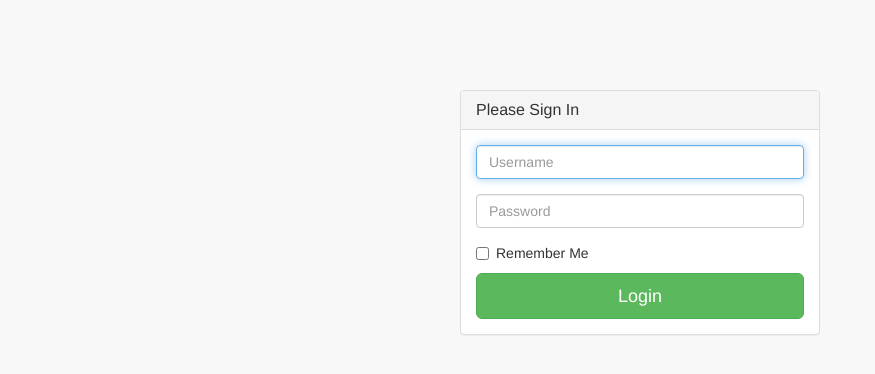
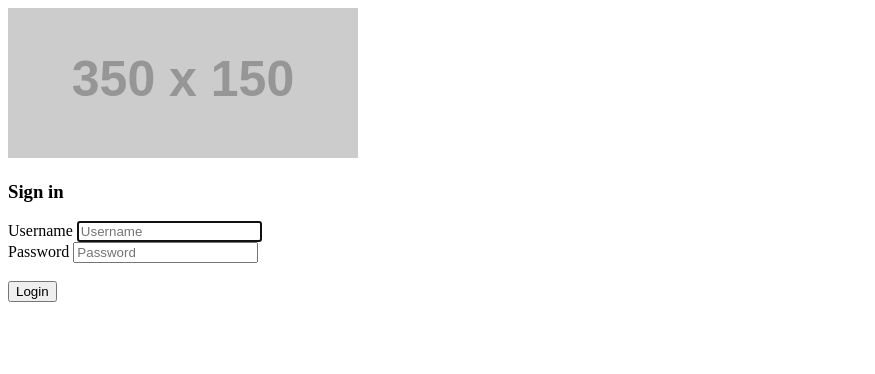
Before and after one commit to DrTeamRocks/dm-lpe, a PHP site: template engine/Views/login.php in a window 1280 px wide. Shown: the top 374 px of the page, without its empty margins (0-875 px from the left). Run offline with PHP 8.4, Linux system fonts and the light colour scheme; the template is opened without the code that fills it: most values are stand-ins (such as "Sample title", 1, 10 or a date in 2020); grey boxes labelled with a size stand in for pictures from a placeholder-image service; some libraries are stand-ins or nearby versions.

Commit message:
login validation

```diff
--- a/bower.json
+++ b/bower.json
@@ -7,6 +7,7 @@
     "ubuntu-fontface": "^0.1.12",
     "magnific-popup": "^1.1.0",
     "scrollreveal": "^3.3.2",
-    "font-awesome": "^4.7.0"
+    "font-awesome": "^4.7.0",
+    "bootstrap-validator": "^0.11.5"
   }
 }
--- a/engine/Views/admin/header.php
+++ b/engine/Views/admin/header.php
@@ -48,13 +48,13 @@
         </div>
         <!-- /.navbar-header -->
         <ul class="nav navbar-top-links navbar-right">
-            <li><a href="/admin/system">System <i class="fa fa-cogs"></i></a></li>
+            <li><a href="<?php DIR; ?>admin/system">System <i class="fa fa-cogs"></i></a></li>
             <li class="dropdown">
                 <a class="dropdown-toggle" data-toggle="dropdown" href="#">
                     Admin <i class="fa fa-caret-down"></i>
                 </a>
                 <ul class="dropdown-menu dropdown-user">
-                    <li><a href="/auth/logout"><i class="fa fa-sign-out fa-fw"></i> Logout</a></li>
+                    <li><a href="<?php DIR; ?>auth/logout"><i class="fa fa-sign-out fa-fw"></i> Logout</a></li>
                 </ul>
                 <!-- /.dropdown-user -->
             </li>
--- a/engine/Views/login.php
+++ b/engine/Views/login.php
@@ -1,64 +1,102 @@
+<?php
+
+print_r($data['error']);
+
+?>
 <!DOCTYPE html>
 <html lang="en">
+
 <head>
+
     <meta charset="utf-8">
     <meta http-equiv="X-UA-Compatible" content="IE=edge">
     <meta name="viewport" content="width=device-width, initial-scale=1">
+    <meta name="description" content="login">
+    <meta name="keywords" content="">
+    <meta name="author" content="">
 
-    <meta name="description" content="">
-    <meta name="author" content="Paul Rykov <paul@drteam.rocks>">
-    <link rel="icon" href="/files/img/favicon.png">
-
-    <title>Sign In &mdash; D&M Landing Page Engine</title>
+    <title><?php echo $data['title']; ?></title>
 
     <!-- Vendor CSS -->
-    <link rel="stylesheet" href="/files/vendor/bootstrap/dist/css/bootstrap.min.css">
-    <link rel="stylesheet" href="/files/vendor/font-awesome/css/font-awesome.min.css">
-    <link rel="stylesheet" href="/files/vendor/ubuntu-fontface/ubuntu.min.css">
+    <?php
+    $i = '0';
+    while ($i < count($data['styles_vendor'])) {
+        echo '<link rel="stylesheet" href="/files/vendor/' . $data['styles_vendor'][$i] . '">' . "\n";
+        $i++;
+    }
+    unset($i);
+    ?>
 
     <!-- Site CSS -->
-    <link rel="stylesheet" href="/files/admin/css/sb-admin-2.css">
+    <?php
+    $i = '0';
+    while ($i < count($data['styles'])) {
+        echo '<link rel="stylesheet" href="/files/admin/css/' . $data['styles'][$i] . '">' . "\n";
+        $i++;
+    }
+    unset($i);
+    ?>
+
 </head>
 
 <body>
 
 <div class="container">
-    <div class="row">
+    <div class="row margin-top-10">
         <div class="col-md-4 col-md-offset-4">
-            <div class="login-panel panel panel-default">
-                <div class="panel-heading">
-                    <h3 class="panel-title">Please Sign In</h3>
-                </div>
+
+            <div class="text-center">
+                <img src="http://placehold.it/350x150"/>
+            </div>
+
+            <h3 class="text-center">Sign in</h3>
+
+            <div class="panel panel-default">
                 <div class="panel-body">
-                    <div role="form">
-                        <fieldset>
-                            <div class="form-group">
-                                <input class="form-control" placeholder="Username" id="username" type="text" autofocus>
-                            </div>
-                            <div class="form-group">
-                                <input class="form-control" placeholder="Password" id="password" type="password">
-                            </div>
-                            <div class="checkbox">
-                                <label>
-                                    <input name="remember" type="checkbox" value="Remember Me">Remember Me
-                                </label>
-                            </div>
-                            <!-- Change this to a button or input when using this as a form -->
-                            <button class="btn btn-lg btn-success btn-block" id="login" data-loading-text="In progress...">
-                                Login
-                            </button>
-                        </fieldset>
-                    </div>
+                    <form role="form" data-toggle="validator" method="post">
+                        <div class="form-group">
+                            <label>Username</label>
+                            <input class="form-control" placeholder="Username" name="username" type="text"
+                                   autofocus required>
+                        </div>
+                        <div class="form-group">
+                            <label>Password</label>
+                            <input class="form-control" placeholder="Password" name="password" type="password" required>
+                        </div>
+                        <br/>
+                        <!-- Change this to a button or input when using this as a form -->
+                        <button class="btn btn-lg btn-success btn-block" name="submit" type="submit"
+                                data-loading-text="In progress...">
+                            Login
+                        </button>
+                    </form>
                 </div>
             </div>
+
         </div>
+
     </div>
 </div>
 
-<!-- JS -->
-<script src='/files/vendor/jquery/dist/jquery.min.js'></script>
-<script src='/files/vendor/bootstrap/dist/js/bootstrap.min.js'></script>
-<script src='/files/admin/js/login.js'></script>
+<!-- Vendor JS -->
+<?php
+$i = '0';
+while ($i < count($data['scripts_vendor'])) {
+    echo '<script type="text/javascript" src="/files/vendor/' . $data['scripts_vendor'][$i] . '"></script>' . "\n";
+    $i++;
+}
+unset($i);
+?>
+
+<!-- Site JS -->
+<?php
+$i = '0';
+while ($i < count($data['scripts'])) {
+    echo '<script type="text/javascript" src="/files/admin/js/' . $data['scripts'][$i] . '"></script>' . "\n";
+    $i++;
+}
+unset($i);
+?>
 
 </body>
 </html>
--- a/files/admin/js/login.js
+++ /dev/null
@@ -1,37 +0,0 @@
-$(document).ready(function () {
-
-    $('#login').on('click', function () {
-        login();
-    });
-
-});
-
-/**
- * Login into system
- */
-function login() {
-    var username = $('#username').val();
-    var password = $('#password').val();
-
-    if (username == '' || password == '') return;
-
-    $.ajax({
-        type: 'POST',
-        data: {
-            submit: 'submit',
-            username: username,
-            password: password
-        },
-        beforeSend: function () {
-            $('#login').button('loading');
-        },
-        success: function (html) {
-            console.log(html);
-            window.location.reload();
-        },
-        complete: function () {
-            $('#login').button('reset');
-        }
-    });
-
-}
```
Also changed, not shown: engine/Controllers/Auth.php (+4 -46 lines), engine/Views/error.php (+21 -1 lines), files/admin/css/admin.css (+12 -0 lines).
